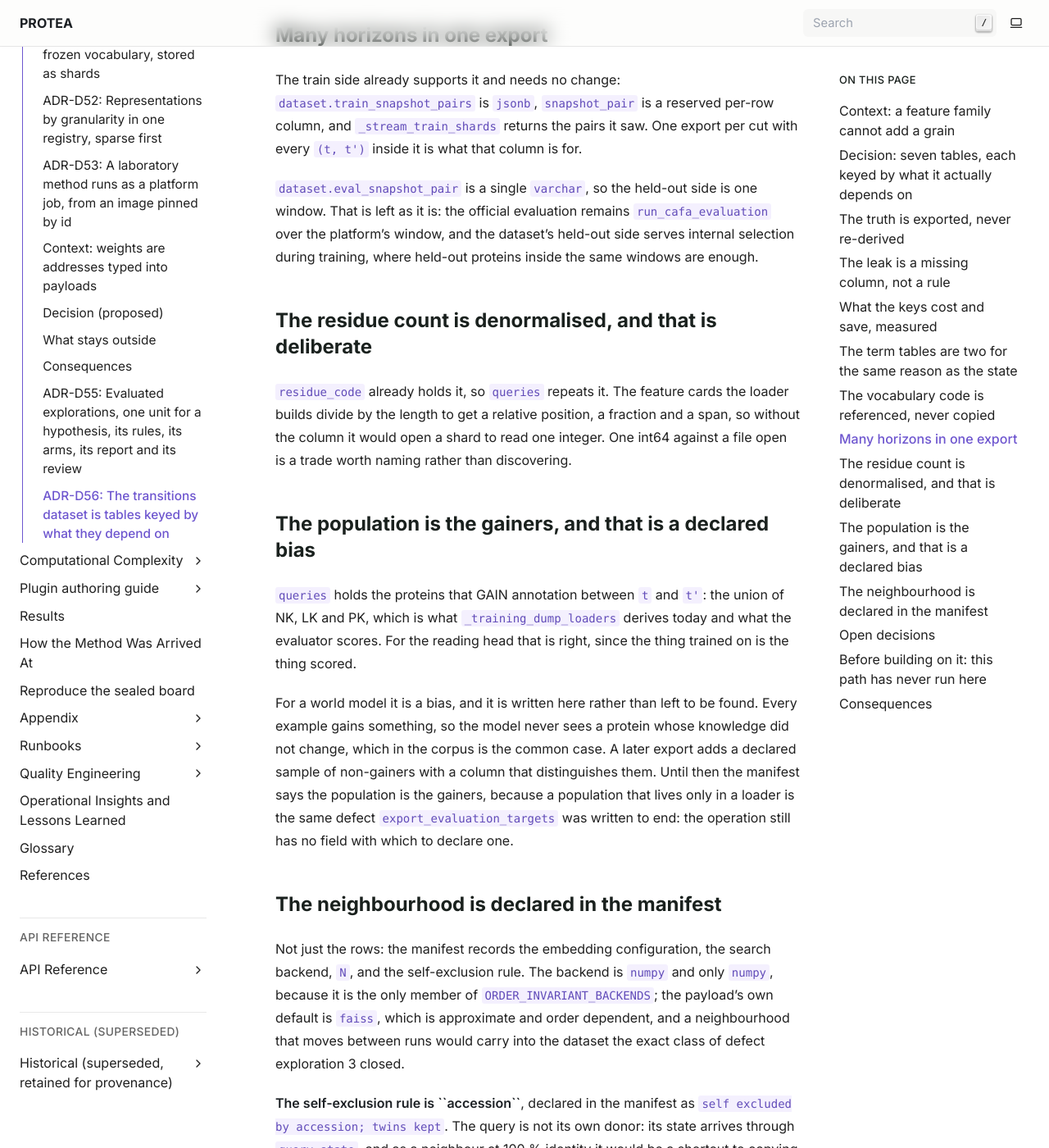
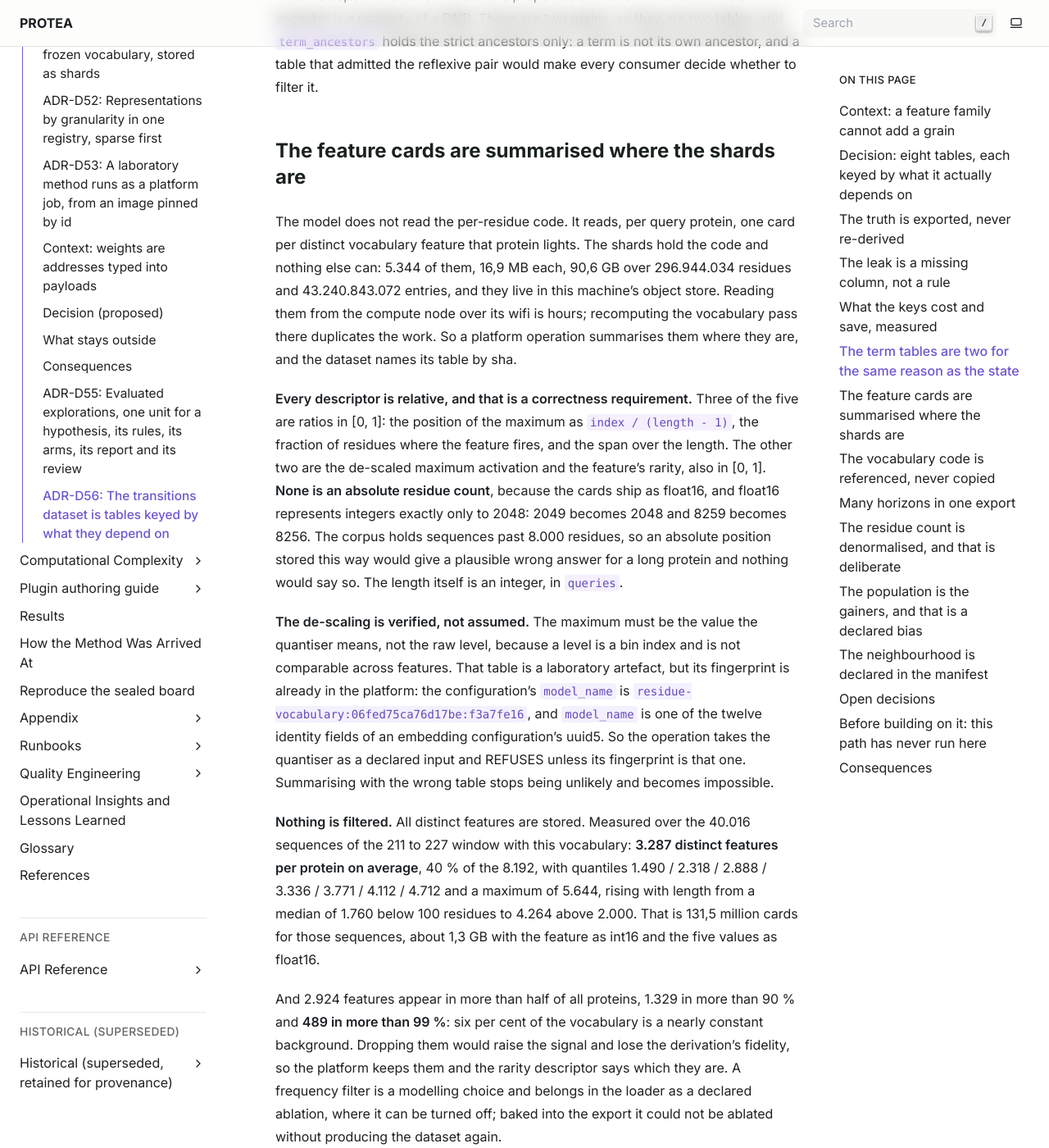
Before and after one commit to frapercan/PROTEA, a Sphinx documentation site: the page built from docs/source/adr/D56-transitions-dataset-is-tables-keyed-by-what-they-depend-on.rst, in a window 1280 px wide and 1400 px high, scrolled down 4870 px. Shown: the whole window at 82% size. Built offline with Sphinx 7.4.7, drawn with Linux system fonts in a browser that asks for light colours; some of the changed text lies outside the part shown.

Commit message:
Docs: ADR-D56 adds the feature cards, and names the principle once
The eighth table, and the sentence the other seven were already obeying.

A TABLE IS STORED BY WHAT IT DEPENDS ON. It came up three times before it was
named: a protein's neighbours at t do not depend on t', nor does a neighbour's
state at t, nor does a feature card depend on the window at all. Keyed by the
window those rows are copied once per horizon; keyed by what they are a
function of they are written once. Said once at the top instead of three times
below it.

FEATURE CARDS, keyed by (embedding_config_id, sequence_id, feature). The model
reads one card per distinct vocabulary feature a query lights, not the
per-residue code: the shards are 5,344 of 16.9 MB, 90.6 GB over 296,944,034
residues, and they live in the server's object store, so a platform operation
summarises them there.

EVERY DESCRIPTOR IS RELATIVE, AND THAT IS CORRECTNESS. Three of the five are
ratios in [0, 1]; the others are the de-scaled activation and the rarity. None
is an absolute residue count, because the cards ship as float16 and float16
represents integers exactly only to 2048: 2049 becomes 2048, 8259 becomes 8256.
The corpus holds sequences past 8,000, so an absolute position would give a
plausible wrong answer for a long protein with nothing to say so.

THE DE-SCALING IS VERIFIED. The quantiser table is a laboratory artefact, but
its fingerprint is in the platform: model_name is
residue-vocabulary:06fed75ca76d17be:f3a7fe16 and model_name is one of the
twelve identity fields of the configuration's uuid5. The operation refuses
unless the artefact's fingerprint is that one.

NOTHING IS FILTERED. 3,287 distinct features per protein on average, 40% of the
8,192, 131.5 million cards for 40,016 sequences, about 1.3 GB. And 489 features
appear in more than 99% of proteins: six per cent of the vocabulary is a nearly
constant background. A frequency filter is a modelling choice and belongs in
the loader as a declared ablation, where it can be turned off.

Measurements by the compute node's session over the window's own code table.

```diff
--- a/docs/source/adr/D56-transitions-dataset-is-tables-keyed-by-what-they-depend-on.rst
+++ b/docs/source/adr/D56-transitions-dataset-is-tables-keyed-by-what-they-depend-on.rst
@@ -36,10 +36,20 @@ already exists, so it cannot add a grain.** A query's own state is N rows per
 query, a neighbour's state is N by M, and a vocabulary key is one per sequence.
 None of the three is a column on a pair.
 
-Decision: seven tables, each keyed by what it actually depends on
+Decision: eight tables, each keyed by what it actually depends on
 ~~~~~~~~~~~~~~~~~~~~~~~~~~~~~~~~~~~~~~~~~~~~~~~~~~~~~~~~~~~~~~~~~
 
-One ``Dataset`` row, one manifest, seven parquets. The existing pair table stays
+One ``Dataset`` row, one manifest, eight parquets.
+
+**The principle is one sentence: a table is stored by what it depends on.** It
+came up three times before it was named. A protein's neighbours at ``t`` do not
+depend on ``t'``. Neither does a neighbour's state at ``t``. Nor does a feature
+card depend on the window at all, only on the sequence and the vocabulary. Key
+any of those by the window and the rows are copied once per horizon; key them
+by what they are a function of and they are written once and read by every
+horizon that reaches them. Every table below is keyed that way, and the volume
+of a cut then grows with its number of ``t`` values rather than with its number
+of windows. The existing pair table stays
 as it is and is not extended: it is good for what it is, and the model does not
 read it at that grain.
 
@@ -69,6 +79,11 @@ read it at that grain.
      - the platform's truth as the evaluator uses it: the per-side closure,
        the stratum, and in PK the already-known excluded. **Which closure**
        is a column, not an assumption
+   * - ``feature_cards``
+     - ``(embedding_config_id, sequence_id, feature)``
+     - one card per distinct vocabulary feature a sequence lights: the
+       de-scaled maximum activation, and three descriptors RELATIVE TO THE
+       LENGTH, in [0, 1], plus the feature's rarity in the corpus
    * - ``terms``
      - ``(cut, term)``
      - aspect and the text vector
@@ -181,6 +196,55 @@ an ancestor is a property of a PAIR. Those are two grains, so they are two
 tables, and ``term_ancestors`` holds the strict ancestors only: a term is not
 its own ancestor, and a table that admitted the reflexive pair would make every
 consumer decide whether to filter it.
+
+The feature cards are summarised where the shards are
+~~~~~~~~~~~~~~~~~~~~~~~~~~~~~~~~~~~~~~~~~~~~~~~~~~~~~
+
+The model does not read the per-residue code. It reads, per query protein, one
+card per distinct vocabulary feature that protein lights. The shards hold the
+code and nothing else can: 5.344 of them, 16,9 MB each, 90,6 GB over
+296.944.034 residues and 43.240.843.072 entries, and they live in this
+machine's object store. Reading them from the compute node over its wifi is
+hours; recomputing the vocabulary pass there duplicates the work. So a platform
+operation summarises them where they are, and the dataset names its table by
+sha.
+
+**Every descriptor is relative, and that is a correctness requirement.** Three
+of the five are ratios in [0, 1]: the position of the maximum as
+``index / (length - 1)``, the fraction of residues where the feature fires, and
+the span over the length. The other two are the de-scaled maximum activation
+and the feature's rarity, also in [0, 1]. **None is an absolute residue
+count**, because the cards ship as float16, and float16 represents integers
+exactly only to 2048: 2049 becomes 2048 and 8259 becomes 8256. The corpus holds
+sequences past 8.000 residues, so an absolute position stored this way would
+give a plausible wrong answer for a long protein and nothing would say so. The
+length itself is an integer, in ``queries``.
+
+**The de-scaling is verified, not assumed.** The maximum must be the value the
+quantiser means, not the raw level, because a level is a bin index and is not
+comparable across features. That table is a laboratory artefact, but its
+fingerprint is already in the platform: the configuration's ``model_name`` is
+``residue-vocabulary:06fed75ca76d17be:f3a7fe16``, and ``model_name`` is one of
+the twelve identity fields of an embedding configuration's uuid5. So the
+operation takes the quantiser as a declared input and REFUSES unless its
+fingerprint is that one. Summarising with the wrong table stops being unlikely
+and becomes impossible.
+
+**Nothing is filtered.** All distinct features are stored. Measured over the
+40.016 sequences of the 211 to 227 window with this vocabulary: **3.287
+distinct features per protein on average**, 40 % of the 8.192, with quantiles
+1.490 / 2.318 / 2.888 / 3.336 / 3.771 / 4.112 / 4.712 and a maximum of 5.644,
+rising with length from a median of 1.760 below 100 residues to 4.264 above
+2.000. That is 131,5 million cards for those sequences, about 1,3 GB with the
+feature as int16 and the five values as float16.
+
+And 2.924 features appear in more than half of all proteins, 1.329 in more than
+90 % and **489 in more than 99 %**: six per cent of the vocabulary is a nearly
+constant background. Dropping them would raise the signal and lose the
+derivation's fidelity, so the platform keeps them and the rarity descriptor
+says which they are. A frequency filter is a modelling choice and belongs in
+the loader as a declared ablation, where it can be turned off; baked into the
+export it could not be ablated without producing the dataset again.
 
 The vocabulary code is referenced, never copied
 ~~~~~~~~~~~~~~~~~~~~~~~~~~~~~~~~~~~~~~~~~~~~~~~
```
